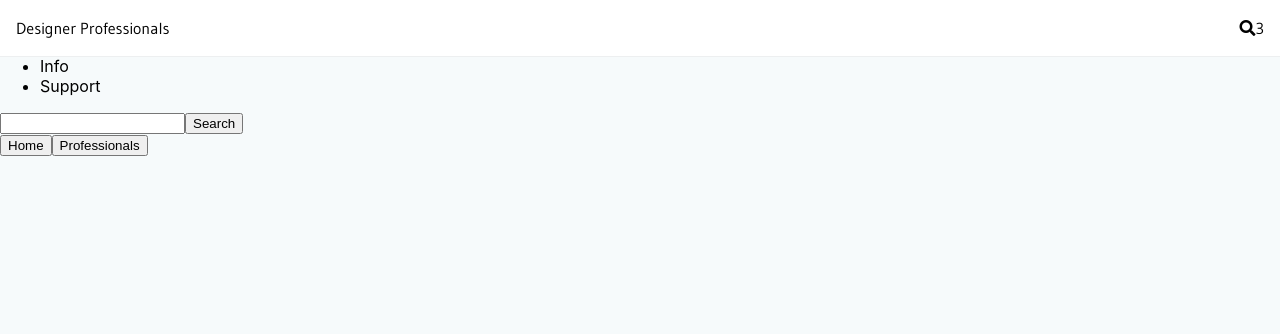
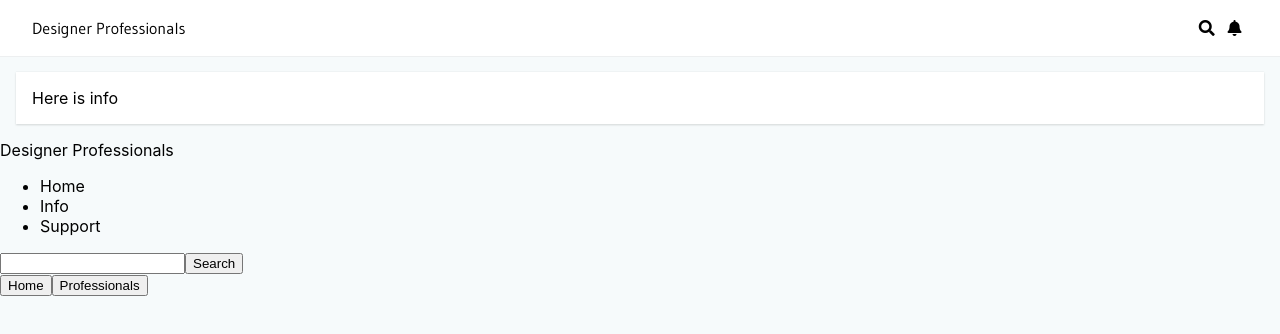
Before and after one commit to rosslibby/design-pros, a React app: page / in a window 1280 px wide. Shown: the top 334 px of the page. Built offline with nearby package versions, Linux system fonts and the light colour scheme.

Commit message:
added card component

```diff
--- a/src/App.js
+++ b/src/App.js
@@ -1,6 +1,6 @@
 import React, { Component } from 'react'
 import { BrowserRouter as Router, Route, Link } from 'react-router-dom'
-import { Main, Professional, Search } from './Components'
+import { Card, Main, Professional, Search } from './Components'
 // import './styles/app.scss'
 import './styles/dashboard.scss'
 
@@ -23,14 +23,19 @@ class App extends Component {
     return (
       <Router>
         <div className="app">
-        <header className='dashboard__header'>
-          <span className='dashboard__title'>Designer Professionals</span>
-          <div>
-            <span className='dashboard__search'><i class="fas fa-search"></i></span>
-            <span className='dashboard__notifications'>3</span>
+        <header className='header'>
+          <span className='header__title'>Designer Professionals</span>
+          <div className='header__icons'>
+            <span className='header__icon'>
+              <i className='fas fa-search' />
+            </span>
+            <span className='header__icon'>
+              <i className='fas fa-bell' />
+            </span>
           </div>
         </header>
         <div className='main-content'>
+        <Card>Here is info</Card>
           <div className='logo'>Designer Professionals</div>
           <nav className='navigation'>
             <ul className='navigation__list'>
--- /dev/null
+++ b/src/Components/Card.js
@@ -0,0 +1,10 @@
+import React, { Component } from 'react'
+
+export default class Card extends Component {
+  render () {
+    const { children } = this.props
+    return <div className='card'>{children}</div>
+  }
+}
+
+export { Card }
--- a/src/Components/index.js
+++ b/src/Components/index.js
@@ -1,7 +1,8 @@
+import { Card } from './Card'
 import { Contact } from './Contact'
 import { Home } from './Home'
 import { Main } from './Main'
 import { Professional } from './Professional'
 import { Search } from './Search'
 
-export { Contact, Home, Main, Professional, Search }
+export { Card, Contact, Home, Main, Professional, Search }
--- /dev/null
+++ b/src/styles/_card.scss
@@ -0,0 +1,6 @@
+.card {
+  background-color: $white;
+  box-shadow: 0 1px 2px rgba(0,0,0,.15), 0 -1px 0 rgba(0, 0, 0, .02);
+  margin: 1rem;
+  padding: 1rem;
+}
--- a/src/styles/dashboard.scss
+++ b/src/styles/dashboard.scss
@@ -1,15 +1,15 @@
+$white: #ffffff;
+$gray: #101823;
+
 @import url('https://fonts.googleapis.com/css?family=Gudea:400,700');
 @import url('https://use.fontawesome.com/releases/v5.5.0/css/all.css');
-
-$white: #ffffff;
-$gray: #101823;
+@import 'card';
 
 body {
   background-color: #f6fafb;
 }
 
-.dashboard {
-  &__header {
+.header {
   align-items: center;
   background-color: $white;
   border-bottom: 1px solid rgba(120,130,140,.13);
@@ -21,10 +21,17 @@ body {
   right: 0;
   min-height: 3.5rem;
   justify-content: space-between;
-    padding: 0 1rem;
+  padding: 0 2rem;
+
+  &__icon {
+    padding: 0 .4rem;
   }
 }
 
 .sidebar {
   background-color: #gray;
 }
+
+.main-content {
+  margin-top: 4.5rem;
+}
```
Lines whose indentation alone changed are shown as unchanged.
